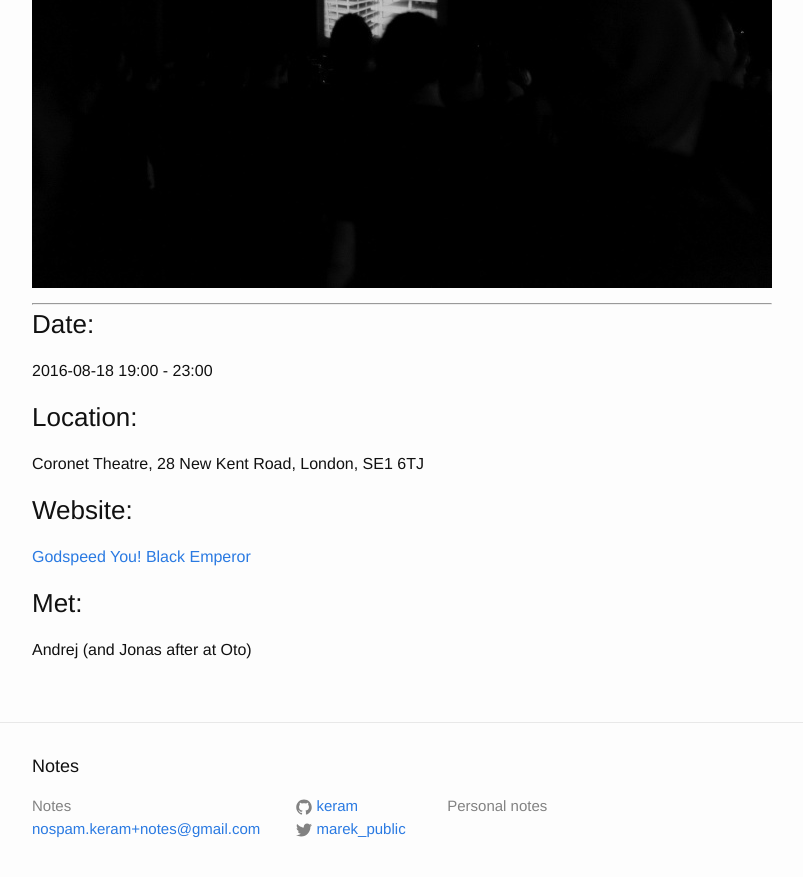
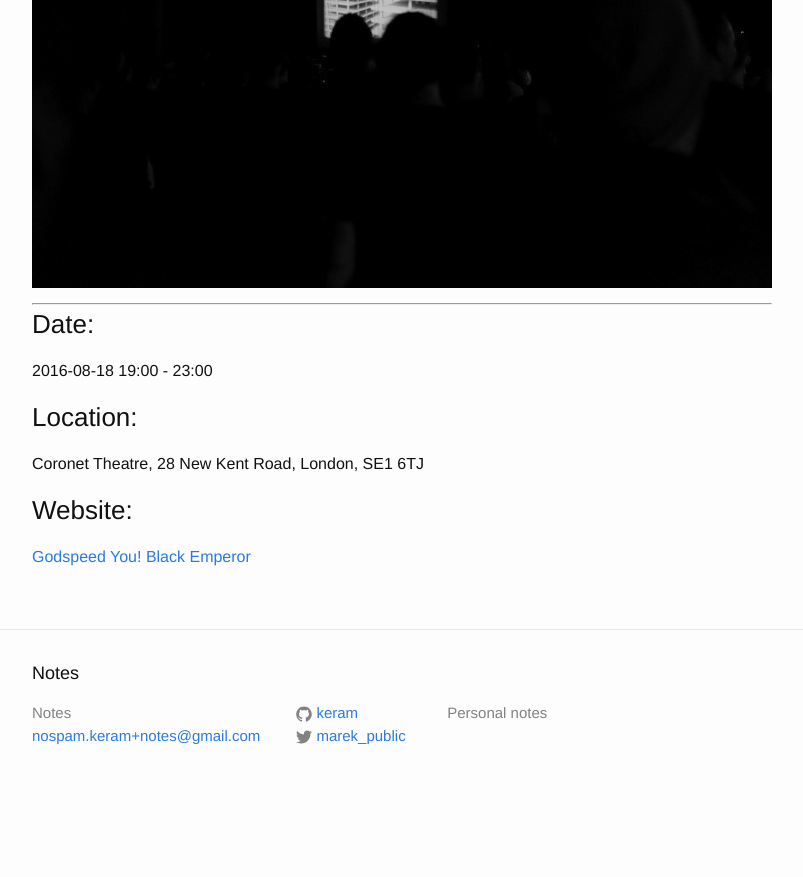
Before and after one commit to keram/notes, a Jekyll site: the page built from _posts/2016-08-18-gybe-coronet.markdown, in a window 1280 px wide and 900 px high, scrolled down 952 px. Shown: the top 877 px of the window, without its empty margins (238-1041 px from the left). Built offline with Jekyll 4.4.1, drawn with Linux system fonts in a browser that asks for light colours; after the commit the page ends 1759 px from its top, so only the background shows below that.

Commit message:
Remove forgoten passage

```diff
--- a/_posts/2016-08-18-gybe-coronet.markdown
+++ b/_posts/2016-08-18-gybe-coronet.markdown
@@ -25,7 +25,3 @@ Coronet Theatre, 28 New Kent Road, London, SE1 6TJ
 ### Website:
 
 [Godspeed You! Black Emperor](http://www.coronettheatre.co.uk/events/godspeed-you-black-emperor/)
-
-### Met:
-
-Andrej (and Jonas after at Oto)
```
